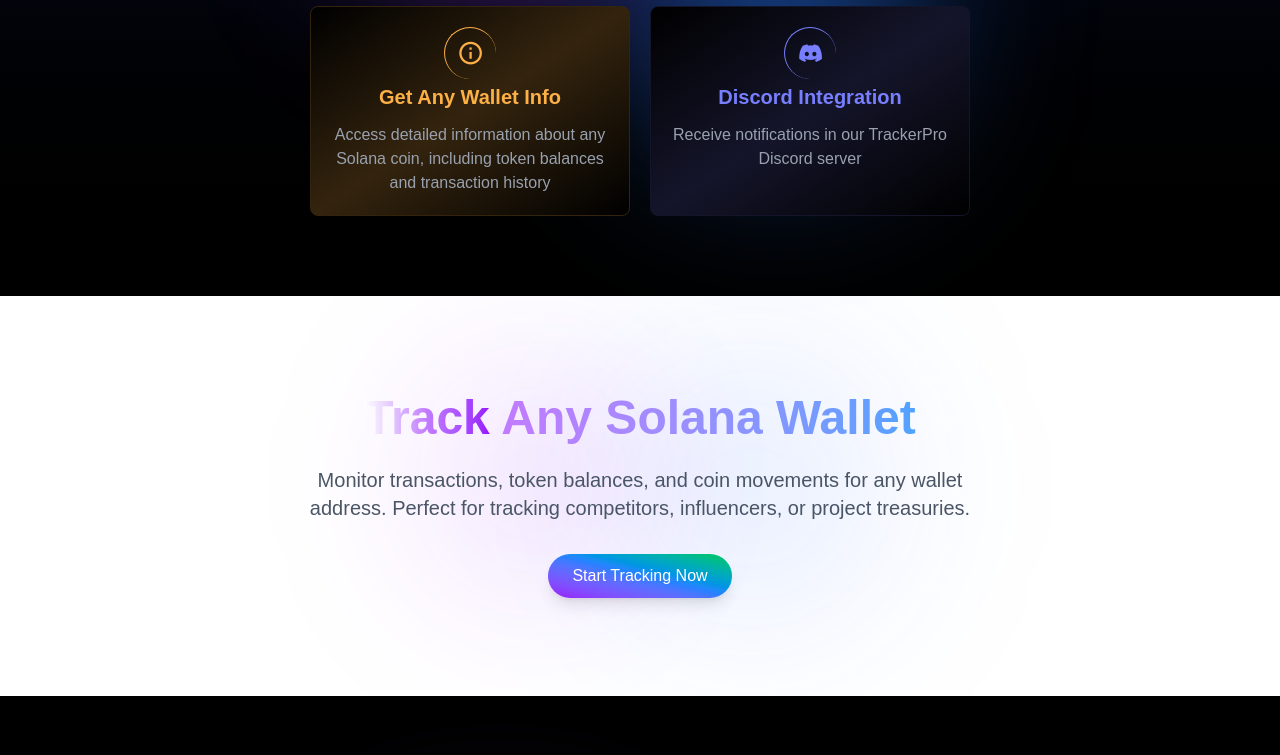
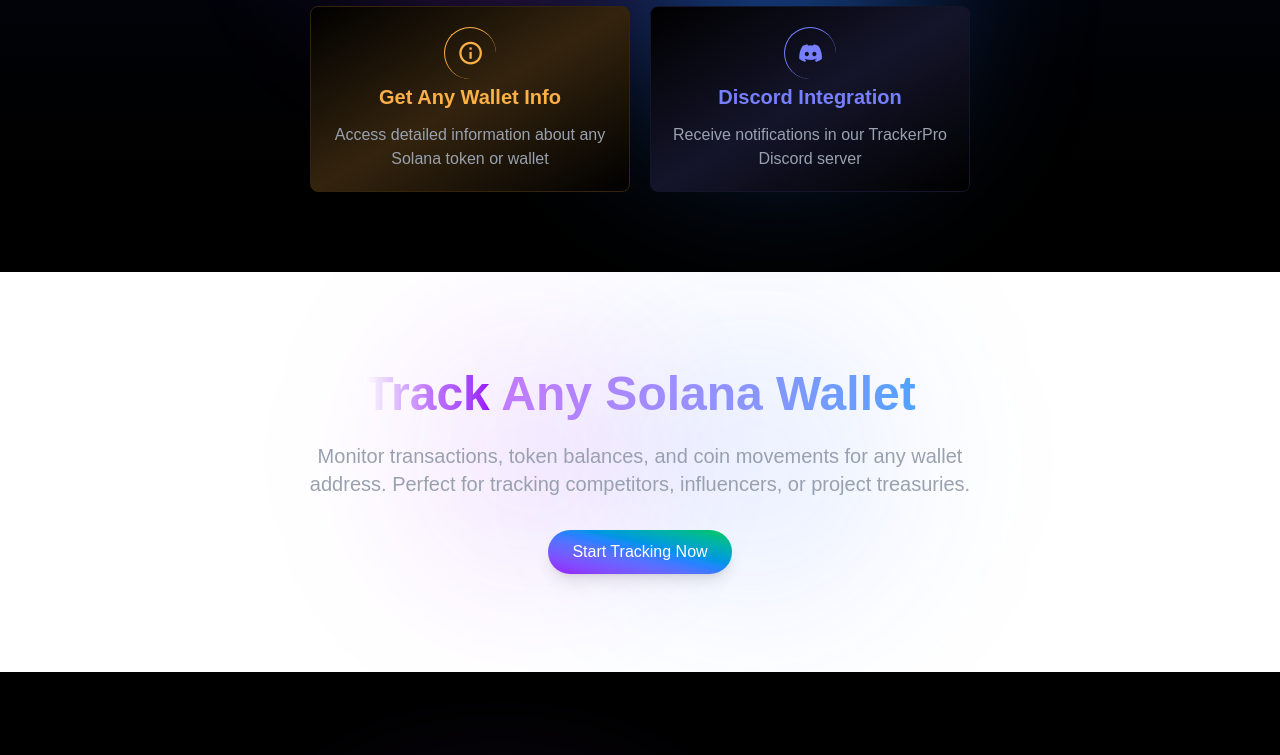
Before and after one commit to mamebb2023/TraderPro, a Next.js app: page / in a window 1280 px wide. Shown: the part 1200-1955 px from the top of the page. Built offline with nearby package versions, Linux system fonts and the light colour scheme; a web font is replaced by a local one.

Commit message:
Final updates and edits (I hope)

```diff
--- a/components/landing/CallToAction1.tsx
+++ b/components/landing/CallToAction1.tsx
@@ -57,7 +57,7 @@ const CallToAction = () => {
           whileInView={{ opacity: 1, y: 0 }}
           transition={{ duration: 0.5, delay: 0.1 }}
           viewport={{ once: true }}
-          className="text-lg md:text-xl text-gray-600 mb-8 max-w-2xl mx-auto"
+          className="text-lg md:text-xl text-gray-400 mb-8 max-w-2xl mx-auto"
         >
           Monitor transactions, token balances, and coin movements for any
           wallet address. Perfect for tracking competitors, influencers, or
@@ -71,11 +71,11 @@ const CallToAction = () => {
           viewport={{ once: true }}
           className="flex flex-col sm:flex-row gap-4 justify-center"
         >
+            <Link href={DISCORD_INVITE_LINK} target="_blank">
           <Button>
-            <Link href={DISCORD_INVITE_LINK} target="_blank">
               Start Tracking Now
+          </Button>
             </Link>
-          </Button>
         </motion.div>
       </div>
     </section>
--- a/components/landing/Hero.tsx
+++ b/components/landing/Hero.tsx
@@ -96,7 +96,7 @@ const Hero = () => {
           className="text-lg text-gray-400 max-w-2xl mb-8"
         >
           Monitor transactions, analyze portfolio performance, and get real-time
-          alerts for Solana wallets - all in one powerful dashboard.
+          alerts for wallet transactions - all in one powerful server.
         </motion.p>
 
         {/* CTA Buttons */}
--- a/components/landing/Pricing.tsx
+++ b/components/landing/Pricing.tsx
@@ -27,7 +27,7 @@ const Pricing = () => {
             whileInView={{ opacity: 1, y: 0 }}
             transition={{ duration: 0.5, delay: 0.1 }}
             viewport={{ once: true }}
-            className="text-lg text-gray-600 max-w-2xl mx-auto"
+            className="text-lg text-gray-300 max-w-2xl mx-auto"
           >
             Choose the plan that fits your tracking needs
           </motion.p>
@@ -44,7 +44,7 @@ const Pricing = () => {
               className={`relative rounded-xl p-6 w-full ${
                 plan.popular
                   ? "shadow-lg border-purple-200 bg-gradient-to-tr from-purple-600 via-blue-600 to-green-600 text-white"
-                  : "border border-gray-900 bg-gray-800 text-gray-100"
+                  : "border border-gray-800 bg-gray-900 text-gray-100"
               }`}
             >
               {plan.popular && (
@@ -54,7 +54,17 @@ const Pricing = () => {
               )}
 
               <div className="mb-6">
-                <h3 className="text-2xl font-bold">{plan.name}</h3>
+                <div className="font-bold flex justify-start items-center">
+                  {plan.name === "Free" ? (
+                    plan.name
+                  ) : (
+                    <div className="bg-white px-1 rounded-md">
+                    <span className="bg-clip-text bg-gradient-to-tr from-purple-500 via-blue-500 to-green-500 text-transparent">
+                      {plan.name}
+                    </span>
+                    </div>
+                  )}
+                </div>
                 <div className="flex items-end mt-2">
                   <span className="text-4xl font-bold">{plan.price}</span>
                   {plan.price !== "$0" && (
@@ -79,7 +89,7 @@ const Pricing = () => {
               <ul className="space-y-3 mb-8">
                 {plan.features.map((feature) => (
                   <li key={feature} className="flex items-start">
-                    <i className="bx bx-check"></i>
+                    <i className="bx bx-check text-purple-200"></i>
                     <span
                       className={plan.popular ? "text-white" : "text-gray-300"}
                     >
--- a/constants/index.ts
+++ b/constants/index.ts
@@ -12,9 +12,9 @@ export const plans = [
     price: "$0",
     description: "Perfect for casual tracking",
     features: [
-      "Track 1 wallet or token",
-      "Wallet info (Balance, Name if know,...)",
-      "Token details (Creation Date, Name, Holders,...)",
+      "Track 1 wallet",
+      "Get Wallet Information",
+      "Scan Token Details",
     ],
     cta: "Join Our Discord",
     popular: false,
@@ -26,11 +26,11 @@ export const plans = [
     features: [
       "Everything in Free",
       "Track 50+ wallets",
-      "Website + Discord tracking",
+      "Discord tracking",
+      "Priority support",
       "Trending token recommendations (24h stats)",
+      "2 days free trail",
       "Twitter Tracker (coming soon)",
-      "Priority support",
-      "2 days free trail"
     ],
     cta: "Track Now",
     popular: true,
@@ -64,7 +64,7 @@ export const features = [
   {
     title: "Get Any Wallet Info",
     description:
-      "Access detailed information about any Solana coin, including token balances and transaction history",
+      "Access detailed information about any Solana token or wallet",
     icon: "bx-info-circle",
     color: "#FCB045",
     bgcolor: "#34240e"
```
